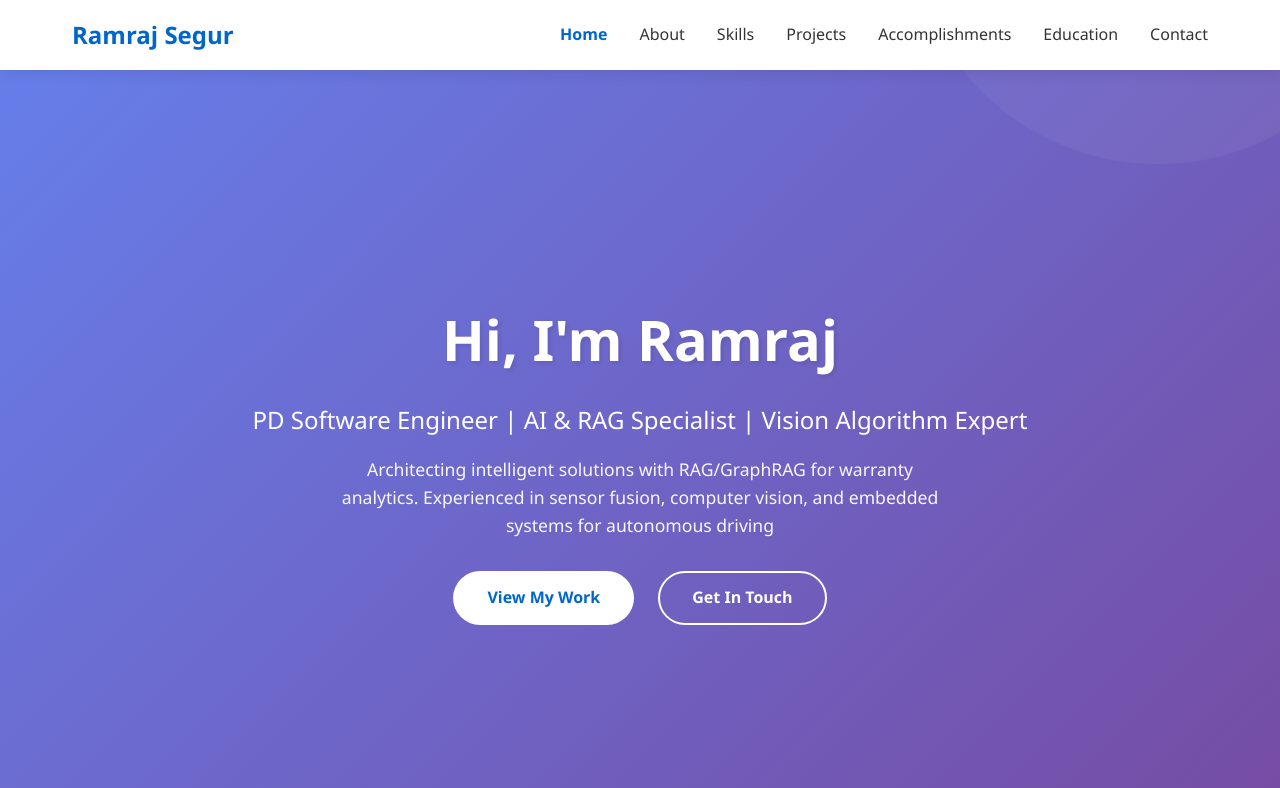
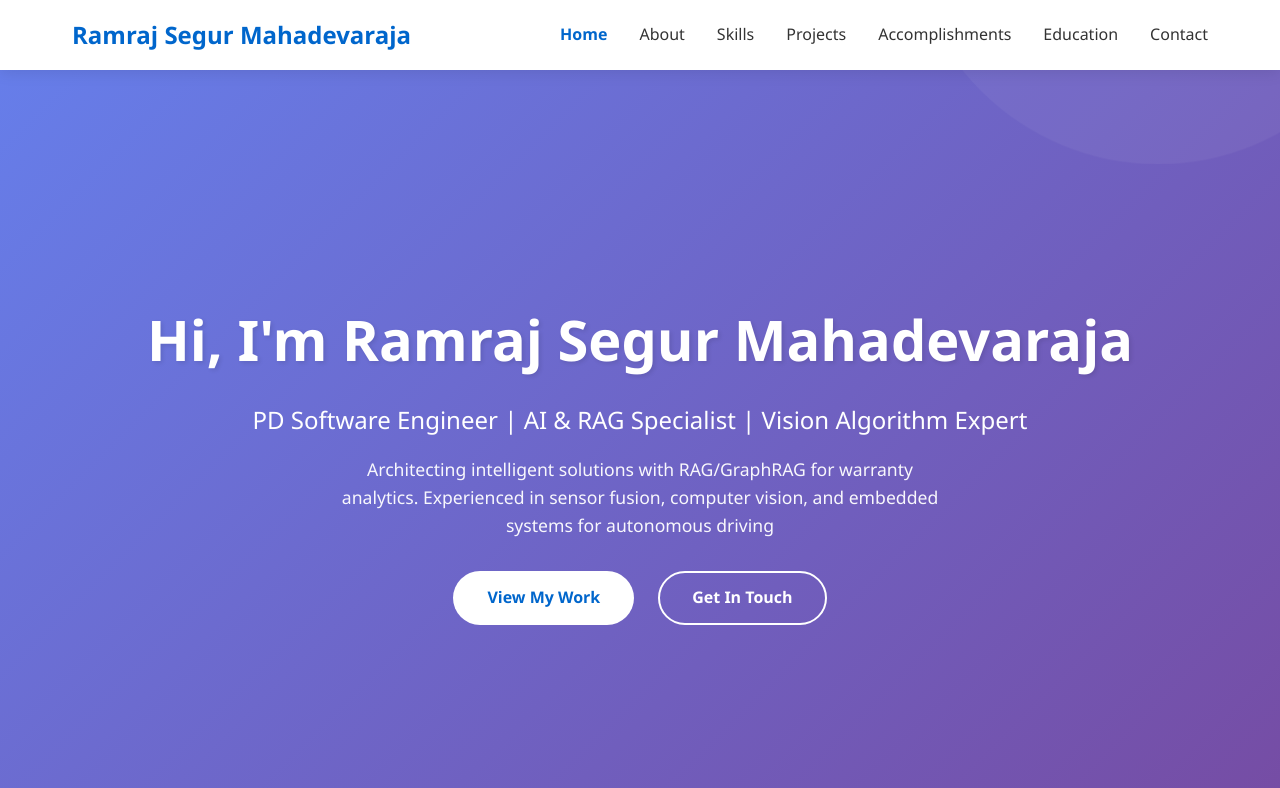
Before and after one commit to RamrajSegur/RamrajSegur.github.io, a plain HTML site: page index.html in a window 1280 px wide. Shown: the top 788 px of the page. Drawn offline with Linux system fonts and the light colour scheme.

Commit message:
Update portfolio with full name: Ramraj Segur Mahadevaraja

```diff
--- a/index.html
+++ b/index.html
@@ -3,7 +3,7 @@
 <head>
     <meta charset="UTF-8">
     <meta name="viewport" content="width=device-width, initial-scale=1.0">
-    <title>Ramraj Segur - Portfolio</title>
+    <title>Ramraj Segur Mahadevaraja - Portfolio</title>
     <link rel="stylesheet" href="styles.css">
     <link rel="stylesheet" href="https://cdnjs.cloudflare.com/ajax/libs/font-awesome/6.4.0/css/all.min.css">
 </head>
@@ -11,7 +11,7 @@
     <!-- Navigation -->
     <nav class="navbar">
         <div class="nav-container">
-            <a href="#home" class="nav-logo">Ramraj Segur</a>
+            <a href="#home" class="nav-logo">Ramraj Segur Mahadevaraja</a>
             <ul class="nav-menu">
                 <li class="nav-item"><a href="#home" class="nav-link">Home</a></li>
                 <li class="nav-item"><a href="#about" class="nav-link">About</a></li>
@@ -27,7 +27,7 @@
     <!-- Hero Section -->
     <section id="home" class="hero">
         <div class="hero-content">
-            <h1 class="hero-title">Hi, I'm Ramraj</h1>
+            <h1 class="hero-title">Hi, I'm Ramraj Segur Mahadevaraja</h1>
             <p class="hero-subtitle">PD Software Engineer | AI & RAG Specialist | Vision Algorithm Expert</p>
             <p class="hero-description">Architecting intelligent solutions with RAG/GraphRAG for warranty analytics. Experienced in sensor fusion, computer vision, and embedded systems for autonomous driving</p>
             <div class="hero-buttons">
@@ -278,7 +278,7 @@
     <!-- Footer -->
     <footer class="footer">
         <div class="container">
-            <p>&copy; 2025 Ramraj Segur. All rights reserved.</p>
+            <p>&copy; 2025 Ramraj Segur Mahadevaraja. All rights reserved.</p>
         </div>
     </footer>
 
```
